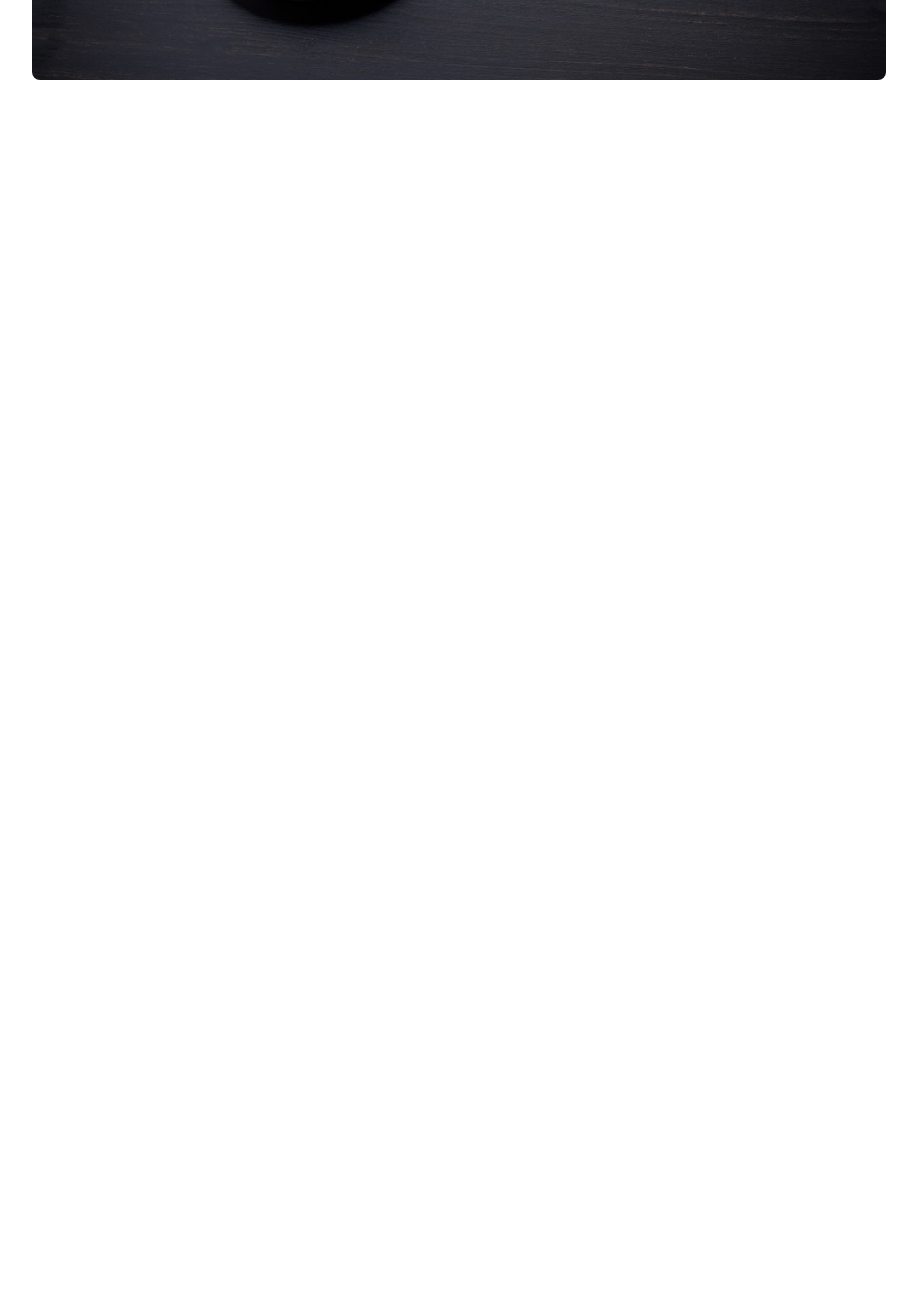
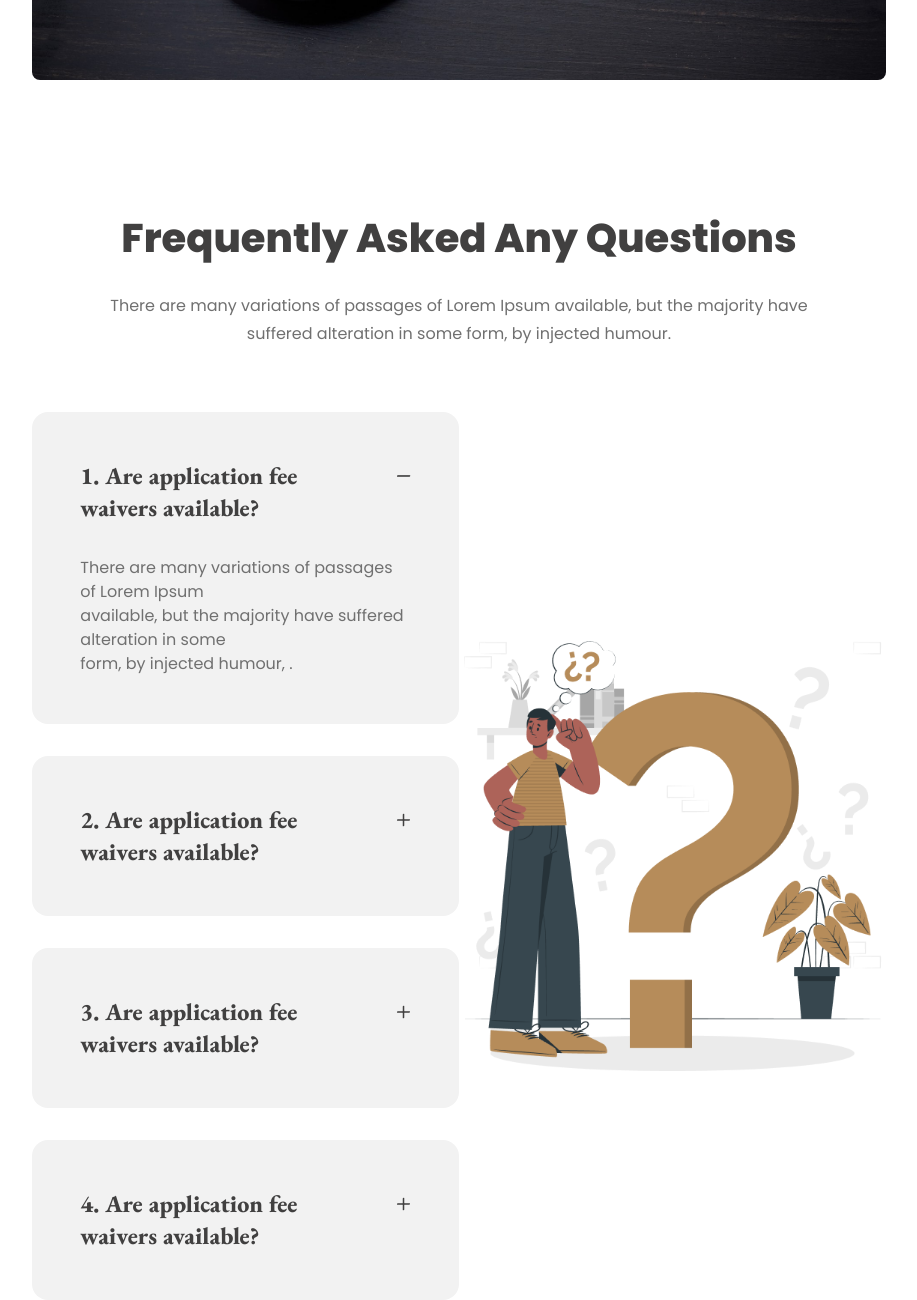
Before and after one commit to rifatrahman1/Legal-Justice, a plain HTML site: page index.html in a window 1280 px wide. Shown: the part 2785-4085 px from the top of the page, without its empty margins (181-1098 px from the left). Before the commit the page ends 2865 px from the top, so only its background shows below. Drawn offline with nearby package versions, Linux system fonts and the light colour scheme.

Commit message:
added faq

```diff
--- a/index.html
+++ b/index.html
@@ -169,7 +169,8 @@
         <section class="mt-32">
             <div class="text-center">
                 <h1 class="text-[40px] font-extrabold text-[#414040] eb-garamond">What Our Client Say</h1>
-                <p class="text-gray leading-7 mt-6">There are many variations of passages of Lorem Ipsum available, but the majority have <br> suffered
+                <p class="text-gray leading-7 mt-6">There are many variations of passages of Lorem Ipsum available, but
+                    the majority have <br> suffered
                     alteration in some form, by injected humour.</p>
                 <div class="mt-16">
                     <div class="carousel w-full">
@@ -233,28 +234,53 @@
                     </div>
                 </div>
             </div>
-            <!-- <div class="absolute left-5 right-5 top-1/2 flex -translate-y-1/2 transform justify-between">
-                    <a href="#slide3" class="btn btn-circle">❮</a>
-                    <a href="#slide2" class="btn btn-circle">❯</a>
+            </div>
+            </div>
+        </section>
+
+        <!-- Frequently Asked Any Questions section start -->
+
+        <section class="mt-32">
+            <div class="text-center">
+                <h1 class="text-[40px] font-extrabold text-[#414040]">Frequently Asked Any Questions</h1>
+                <p class="text-gray mt-6 leading-7">There are many variations of passages of Lorem Ipsum available, but the majority have <br> suffered alteration in some form, by injected humour.</p>
+            </div>
+            <div class="flex lg:flex-row flex-col items-center justify-between mt-16">
+                <!-- text-content -->
+                 <div class="space-y-8">
+                    <div class="collapse collapse-plus bg-base-200 p-8">
+                        <input type="radio" name="my-accordion-3" checked="checked" />
+                        <div class="collapse-title text-2xl eb-garamond text-[#414040] font-extrabold">1. Are application fee waivers available?</div>
+                        <div class="collapse-content">
+                          <p class="text-gray mt-4 leading-6">There are many variations of passages of Lorem Ipsum <br> available, but the majority have suffered alteration in some <br> form, by injected humour, . </p>
+                        </div>
+                      </div>
+                      <div class="collapse collapse-plus bg-base-200 p-8">
+                        <input type="radio" name="my-accordion-3" />
+                        <div class="collapse-title text-2xl eb-garamond text-[#414040] font-extrabold">2. Are application fee waivers available?</div>
+                        <div class="collapse-content">
+                            <p class="text-gray mt-4 leading-6">There are many variations of passages of Lorem Ipsum <br> available, but the majority have suffered alteration in some <br> form, by injected humour, . </p>
+                        </div>
+                      </div>
+                      <div class="collapse collapse-plus bg-base-200 p-8">
+                        <input type="radio" name="my-accordion-3" />
+                        <div class="collapse-title text-2xl eb-garamond text-[#414040] font-extrabold">3. Are application fee waivers available?</div>
+                        <div class="collapse-content">
+                            <p class="text-gray mt-4 leading-6">There are many variations of passages of Lorem Ipsum <br> available, but the majority have suffered alteration in some <br> form, by injected humour, . </p>
+                        </div>
+                      </div>
+                      <div class="collapse collapse-plus bg-base-200 p-8">
+                        <input type="radio" name="my-accordion-3" />
+                        <div class="collapse-title text-2xl eb-garamond text-[#414040] font-extrabold">4. Are application fee waivers available?</div>
+                        <div class="collapse-content">
+                            <p class="text-gray mt-4 leading-6">There are many variations of passages of Lorem Ipsum <br> available, but the majority have suffered alteration in some <br> form, by injected humour, . </p>
+                        </div>
+                      </div>
+                 </div>
+                 <!-- image content -->
+                  <div class="lg:mt-0 mt-10">
+                    <img src="./images/faq.png" alt="">
                   </div>
-                </div>
-                <div id="slide2" class="carousel-item relative w-full">
-                  <img
-                    src="./images/slider-2.jpg"
-                    class="w-full h-[500px]" />
-                  <div class="absolute left-5 right-5 top-1/2 flex -translate-y-1/2 transform justify-between">
-                    <a href="#slide1" class="btn btn-circle">❮</a>
-                    <a href="#slide3" class="btn btn-circle">❯</a>
-                  </div>
-                </div>
-                <div id="slide3" class="carousel-item relative w-full">
-                  <img
-                    src="./images/slider-3.jpg"
-                    class="w-full h-[500px]" />
-                  <div class="absolute left-5 right-5 top-1/2 flex -translate-y-1/2 transform justify-between">
-                    <a href="#slide2" class="btn btn-circle">❮</a>
-                    <a href="#slide1" class="btn btn-circle">❯</a> -->
-            </div>
             </div>
         </section>
     </main>
```
